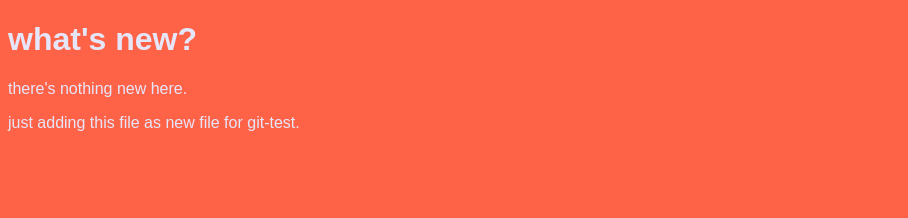
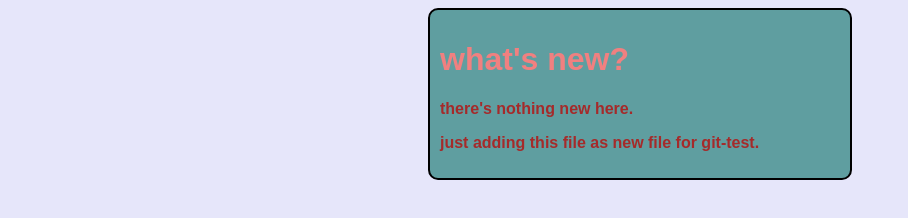
Before and after one commit to pawn343/git-test, a plain HTML site: page test.html in a window 1280 px wide. Shown: the whole page, without its empty margins (0-908 px from the left). Drawn offline with Linux system fonts and the light colour scheme.

Commit message:
modified test.html

```diff
--- a/test.html
+++ b/test.html
@@ -8,15 +8,36 @@
         <style>
             body {
                 font-family: Arial, Helvetica, sans-serif;
-                color: lavender;
-                background-color: tomato;
+                display: flex;
+                /*flex-direction: column;*/
+                justify-content: center;
+                /*min-height: 100vh;*/
+                background-color: lavender;
+                font-weight: bolder;
+
+            }
+            h1 {
+                color: lightcoral;
+            }
+            #test {
+                padding: 20px;
+                background-color: cadetblue;
+                color: brown;
+                width: 400px;
+                padding: 10px;
+                border: 2px solid black;
+                border-radius: 10px;
+                -moz-border-radius: 10px;
             }
         </style>
     </head>
 
     <body>
-        <h1>what's new?</h1>
-        <p>there's nothing new here.</p>
-        <p>just adding this file as new file for git-test.</p>
+        <div id="test">
+            <h1>what's new?</h1>
+            <p>there's nothing new here.</p>
+            <p>just adding this file as new file for git-test.</p>
+        </div>
+
     </body>
 </html>
```
